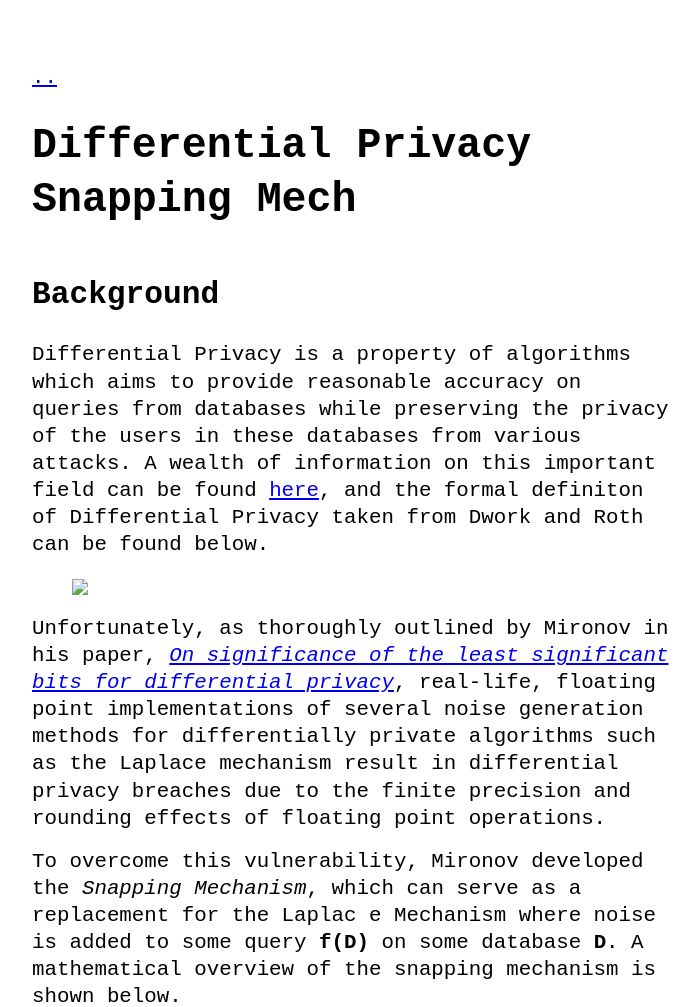
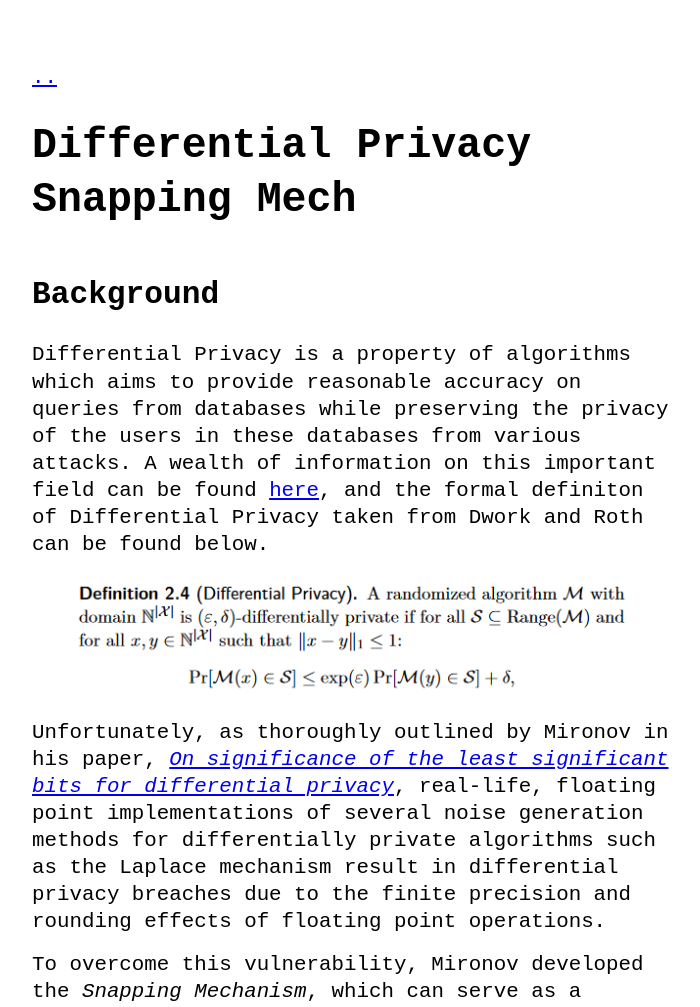
Before and after one commit to deadoceans/deadoceans.github.io, a Jekyll site: the page built from _posts/2017-12-01-differential-privacy-snapping-mech.md, in a window 1280 px wide. Shown: the top 1007 px of the page, without its empty margins (288-988 px from the left). Built offline with Jekyll 4.4.1, drawn with Linux system fonts in a browser that asks for light colours.

Commit message:
Update 2017-12-01-differential-privacy-snapping-mech.md

```diff
--- a/_posts/2017-12-01-differential-privacy-snapping-mech.md
+++ b/_posts/2017-12-01-differential-privacy-snapping-mech.md
@@ -10,7 +10,7 @@ the privacy of the users in these databases from various attacks.  A wealth of i
 Dwork and Roth can be found below.
 
 <figure>
-    <img src="../assets/img/diff_priv.PNG">
+    <img src="../img/diff_priv.PNG">
 </figure>
 
 Unfortunately, as thoroughly outlined by Mironov in his paper, [*On significance of the least significant bits for differential
@@ -24,7 +24,7 @@ e Mechanism where noise is added to some query **f(D)** on some database **D**.
 is shown below.
 
 <figure>
-    <img src="../assets/img/sm.PNG">
+    <img src="../img/sm.PNG">
 </figure>
 
 The snapping mechanism, and thus our implementation of the snapping mechanism, has been proven to satisfy
@@ -109,6 +109,6 @@ requires the use of Laplace noise and instead call the snapping mechanism implem
 
 ### Project Authors
 
-[Joseph George](joseph.george@richmond.edu), University of Richmond
+[Joseph George](jge9@protonmail.ch), University of Richmond
 
 [Marissa Sisco](marissa.sisco@richmond.edu), University of Richmond
```
